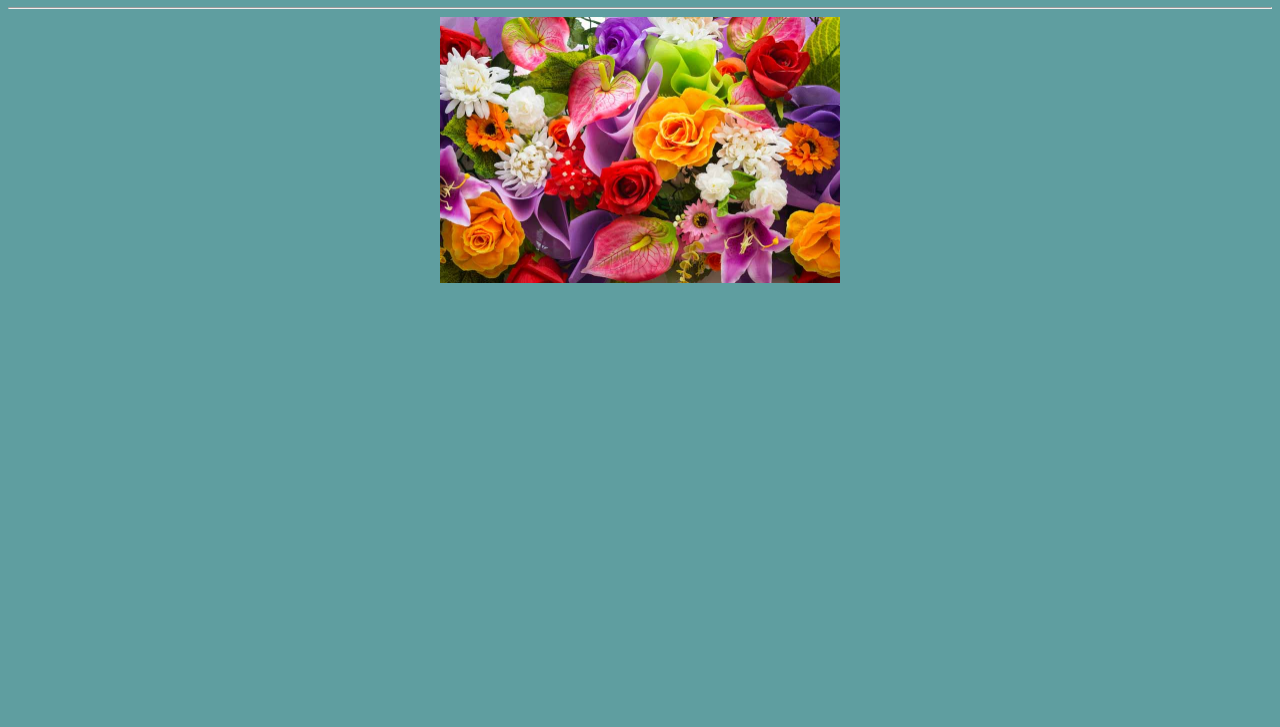
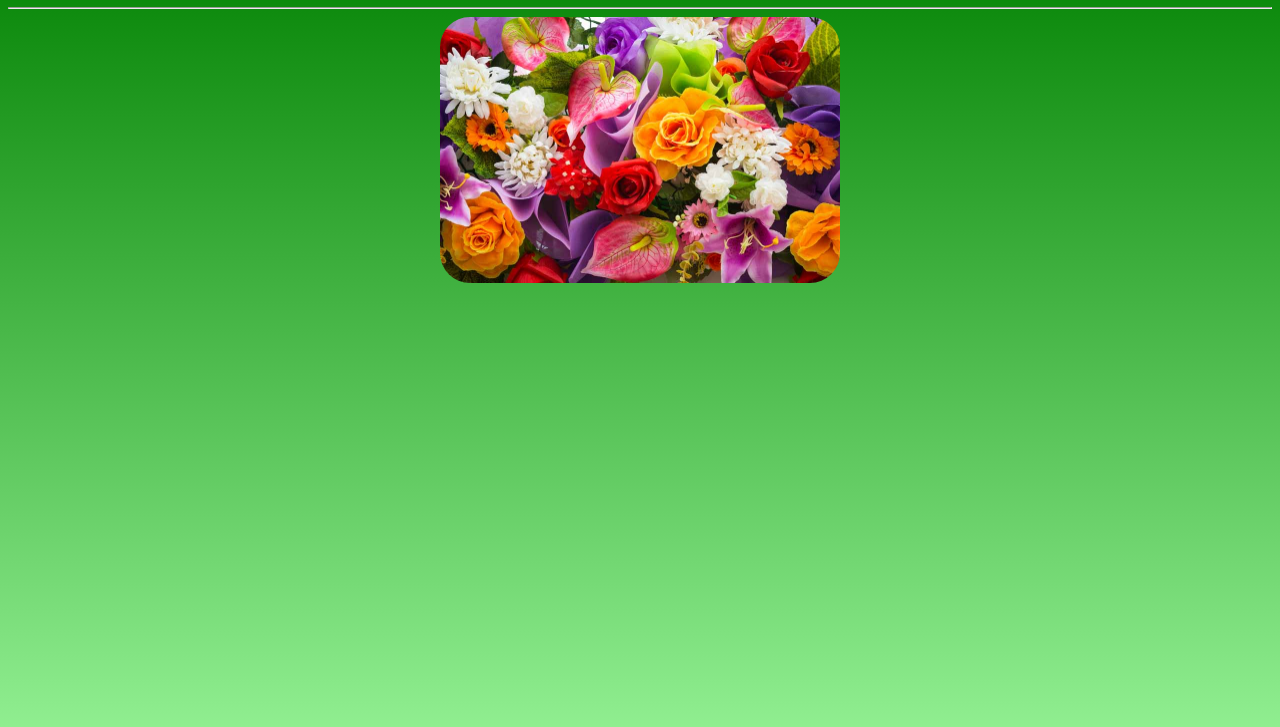
Before and after one commit to NetanelElgershoni/FlowersShop, a plain HTML site: page index.html in a window 1280 px wide. Shown: the part 73-800 px from the top of the page. Drawn offline with Linux system fonts and the light colour scheme.

Commit message:
gardient adn rounded image

```diff
--- a/style.css
+++ b/style.css
@@ -1,8 +1,10 @@
 body {
-    background-color: cadetblue;
+    background-image: linear-gradient(green, lightgreen);
     text-align: center;
+    background-attachment: fixed;
 }
 
 .flowers-img {
     width: 400px;
+    border-radius: 30px;
 }
```
Also changed, not shown: 1 other file.
